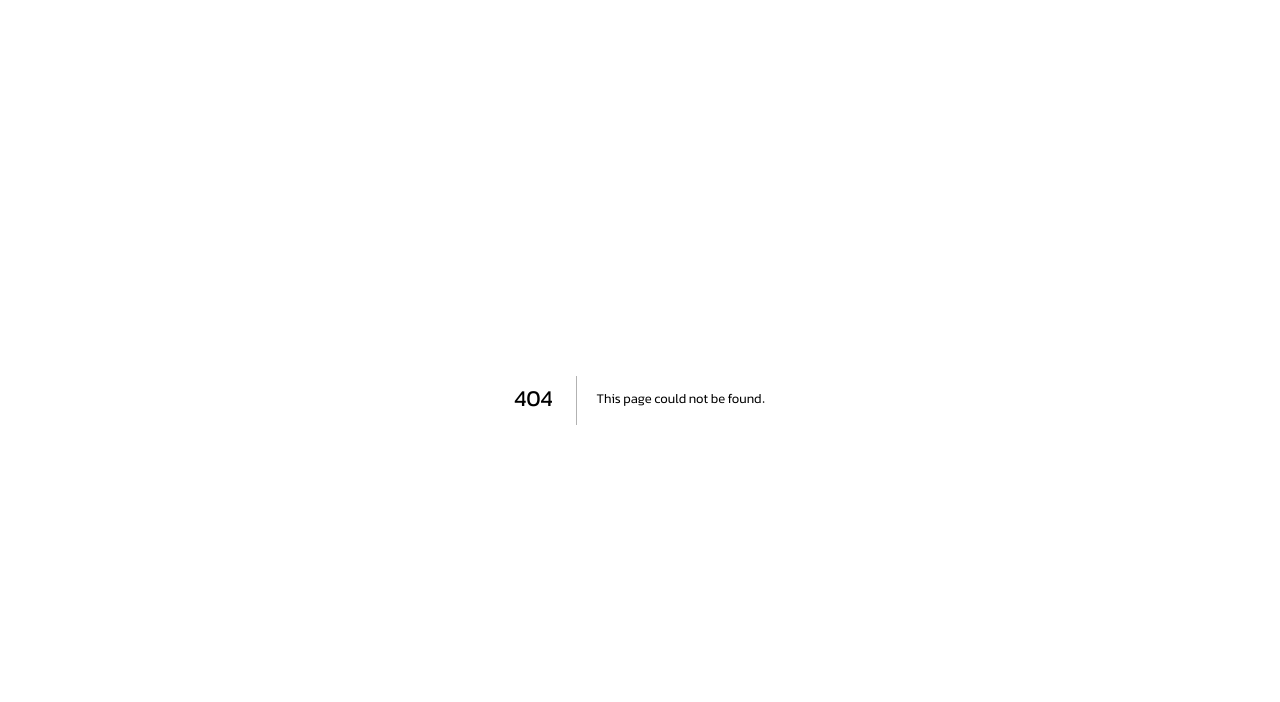
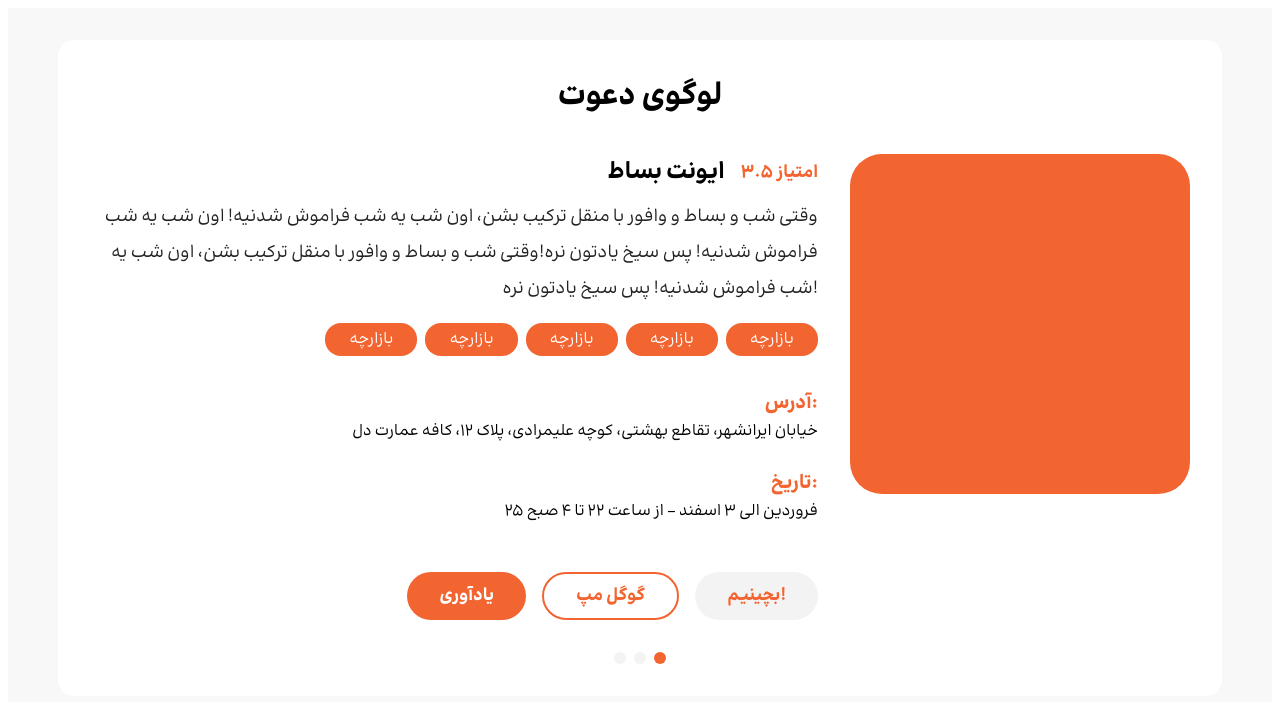
Before and after one commit to sotheso/Davvat-app, a Next.js app: page /details in a window 1280 px wide. Before the commit this address had no page. Shown: the top 702 px of the page. Built offline with nearby package versions, Linux system fonts and the light colour scheme.

Commit message:
ساخت اولیه صفحه دوم (ص جزئیات)

```diff
--- a/components/CompViewAsli/BannerCard.tsx
+++ b/components/CompViewAsli/BannerCard.tsx
@@ -1,9 +1,11 @@
 import React, { useState, useEffect } from 'react';
+import { useRouter } from 'next/router';
 import BazaarcheButton from '../CompViewDetails/ButtonCard/BazaarcheButton';
 import DateButton from '../CompViewDetails/ButtonCard/DateButton';
 import SectionTitle from '../CompViewDetails/Text/SectionTitle';
 
 const BannerCard: React.FC = () => {
+  const router = useRouter();
   const [isMobile, setIsMobile] = useState(false);
 
   useEffect(() => {
@@ -16,7 +18,7 @@ const BannerCard: React.FC = () => {
   }, []);
 
   return (
-    <div style={{ marginBottom: 32 }}>
+    <div style={{ marginBottom: 32, cursor: 'pointer' }} onClick={() => router.push('/details')}>
       {/* Main banner card */}
       <div
         style={{
--- /dev/null
+++ b/pages/details.tsx
@@ -0,0 +1,58 @@
+import React from 'react';
+
+
+const DetailsPage: React.FC = () => {
+  return (
+    <div style={{ background: '#F8F8F8', minHeight: '100vh', padding: '32px 0' }}>
+      <div style={{ maxWidth: 1100, margin: '0 auto', background: '#fff', borderRadius: 16, padding: 32 }}>
+        {/* Header */}
+        <div style={{ textAlign: 'center', fontWeight: 700, fontSize: 32, marginBottom: 32 }}>
+          لوگوی دعوت
+        </div>
+        {/* Main content */}
+        <div style={{ display: 'flex', flexDirection: 'row-reverse', gap: 32, alignItems: 'flex-start', justifyContent: 'center' }}>
+          {/* Banner box */}
+          <div style={{ minWidth: 320, minHeight: 320, background: '#F26430', borderRadius: 32, flex: '0 0 340px', height: 340 }} />
+          {/* Info section */}
+          <div style={{ flex: 1, display: 'flex', flexDirection: 'column', alignItems: 'flex-end' }}>
+            <div style={{ display: 'flex', alignItems: 'center', gap: 16, marginBottom: 8 }}>
+              <span style={{ fontWeight: 700, fontSize: 24 }}>ایونت بساط</span>
+              <span style={{ color: '#F26430', fontWeight: 700, fontSize: 18 }}>۳.۵ امتیاز</span>
+            </div>
+            <div style={{ textAlign: 'right', fontSize: 18, color: '#222', marginBottom: 16, lineHeight: 2 }}>
+              وقتی شب و بساط و وافور با منقل ترکیب بشن، اون شب یه شب فراموش شدنیه! اون شب یه شب فراموش شدنیه! پس سیخ یادتون نره!وقتی شب و بساط و وافور با منقل ترکیب بشن، اون شب یه شب فراموش شدنیه! پس سیخ یادتون نره!
+            </div>
+            <div style={{ display: 'flex', gap: 8, marginBottom: 16 }}>
+              <button style={{ background: '#F26430', color: '#fff', border: 'none', borderRadius: 16, padding: '4px 24px', fontSize: 16, cursor: 'pointer' }}>بازارچه</button>
+              <button style={{ background: '#F26430', color: '#fff', border: 'none', borderRadius: 16, padding: '4px 24px', fontSize: 16, cursor: 'pointer' }}>بازارچه</button>
+              <button style={{ background: '#F26430', color: '#fff', border: 'none', borderRadius: 16, padding: '4px 24px', fontSize: 16, cursor: 'pointer' }}>بازارچه</button>
+              <button style={{ background: '#F26430', color: '#fff', border: 'none', borderRadius: 16, padding: '4px 24px', fontSize: 16, cursor: 'pointer' }}>بازارچه</button>
+              <button style={{ background: '#F26430', color: '#fff', border: 'none', borderRadius: 16, padding: '4px 24px', fontSize: 16, cursor: 'pointer' }}>بازارچه</button>
+            </div>
+            <div style={{ fontWeight: 700, color: '#F26430', fontSize: 20, marginTop: 16 }}>آدرس:</div>
+            <div style={{ fontSize: 16, marginBottom: 16, textAlign: 'right' }}>
+              خیابان ایرانشهر، تقاطع بهشتی، کوچه علیمرادی، پلاک ۱۲، کافه عمارت دل
+            </div>
+            <div style={{ fontWeight: 700, color: '#F26430', fontSize: 20, marginTop: 8 }}>تاریخ:</div>
+            <div style={{ fontSize: 16, marginBottom: 32, textAlign: 'right' }}>
+              ۲۵ فروردین الی ۳ اسفند - از ساعت ۲۲ تا ۴ صبح
+            </div>
+            <div style={{ display: 'flex', gap: 16, marginTop: 16 }}>
+              <button style={{ background: '#F26430', color: '#fff', border: 'none', borderRadius: 24, padding: '8px 32px', fontSize: 18, fontWeight: 700, cursor: 'pointer' }}>یادآوری</button>
+              <button style={{ background: '#fff', color: '#F26430', border: '2px solid #F26430', borderRadius: 24, padding: '8px 32px', fontSize: 18, fontWeight: 700, cursor: 'pointer' }}>گوگل مپ</button>
+              <button style={{ background: '#F3F3F3', color: '#F26430', border: 'none', borderRadius: 24, padding: '8px 32px', fontSize: 18, fontWeight: 700, cursor: 'pointer' }}>بچینیم!</button>
+            </div>
+          </div>
+        </div>
+        {/* Dots */}
+        <div style={{ display: 'flex', justifyContent: 'center', marginTop: 32, gap: 8 }}>
+          <span style={{ width: 12, height: 12, background: '#F3F3F3', borderRadius: '50%', display: 'inline-block' }} />
+          <span style={{ width: 12, height: 12, background: '#F3F3F3', borderRadius: '50%', display: 'inline-block' }} />
+          <span style={{ width: 12, height: 12, background: '#F26430', borderRadius: '50%', display: 'inline-block' }} />
+        </div>
+      </div>
+    </div>
+  );
+};
+
+export default DetailsPage;
```
